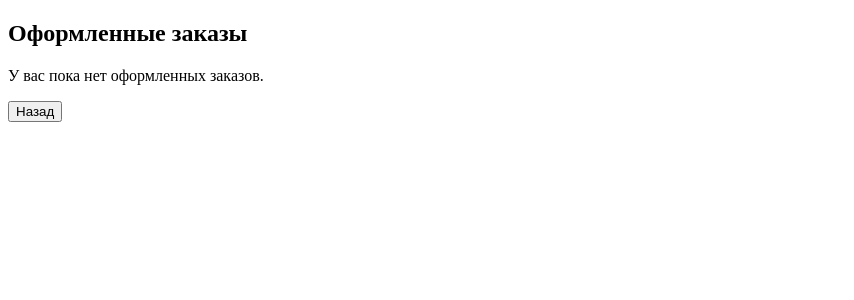
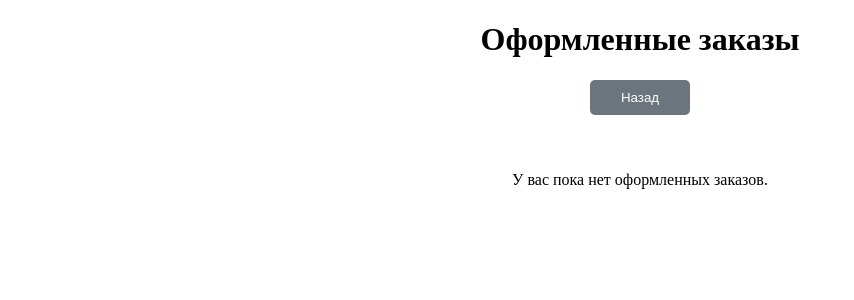
Before and after one commit to L1Z3B3ZE/VueCLI, a Vue app: page /order in a window 1280 px wide. Shown: the top 300 px of the page, without its empty margins (0-854 px from the left). Built offline with nearby package versions, Linux system fonts and the light colour scheme.

Commit message:
добавление стилей странице оформленных заказов

```diff
--- a/src/components/Orders.vue
+++ b/src/components/Orders.vue
@@ -1,18 +1,17 @@
 <template>
+  <h1>Оформленные заказы</h1>
+  <button @click="toHomePage" class="back-button">Назад</button>
   <div class="user-orders">
-    <h2>Оформленные заказы</h2>
     <div v-if="orders.length === 0">
       <p>У вас пока нет оформленных заказов.</p>
     </div>
-    <div v-else>
-      <div v-for="order in orders" :key="order.id" class="order-item">
-        <h3>Заказ №{{ order.id }}</h3>
-        <p>Список товаров: {{ order.products.join(', ') }}</p>
-        <p>Общая стоимость заказа: {{ order.order_price }}</p>
-      </div>
+    <div v-for="order in orders" :key="order.id" class="order-item">
+      <h3>Заказ №{{ order.id }}</h3>
+      <p>Список товаров: {{ order.products.join(', ') }}</p>
+      <p>Общая стоимость заказа: {{ order.order_price }}</p>
     </div>
-    <button @click="toHomePage" class="back-button">Назад</button>
   </div>
+
 </template>
 
 <script>
@@ -49,9 +48,53 @@ export default {
         console.error("Ошибка загрузки данных:", error);
       }
     },
-    toHomePage(){
+    toHomePage() {
       this.$router.push('/');
     }
   }
 };
 </script>
+
+<style scoped>
+.user-orders {
+  display: flex;
+  flex-wrap: wrap;
+  justify-content: space-around;
+  padding: 20px;
+  gap: 15px;
+}
+
+.order-item {
+  border: 1px solid #dee2e6;
+  border-radius: 5px;
+  padding: 20px;
+  width: calc(30% - 40px);
+  text-align: center;
+  background-color: #f8f9fa;
+  box-shadow: 10px 5px 5px #b0b0b0;
+}
+
+.order-item h3 {
+  margin-bottom: 10px;
+}
+
+.back-button {
+  padding: 10px;
+  background-color: #6c757d;
+  color: white;
+  border: none;
+  border-radius: 5px;
+  cursor: pointer;
+  display: flex;
+  margin: 20px auto;
+  width: 100px;
+  justify-content: center;
+}
+.back-button:hover{
+  background-color: #4f575d;
+}
+
+h1{
+  text-align: center;
+}
+</style>
```
